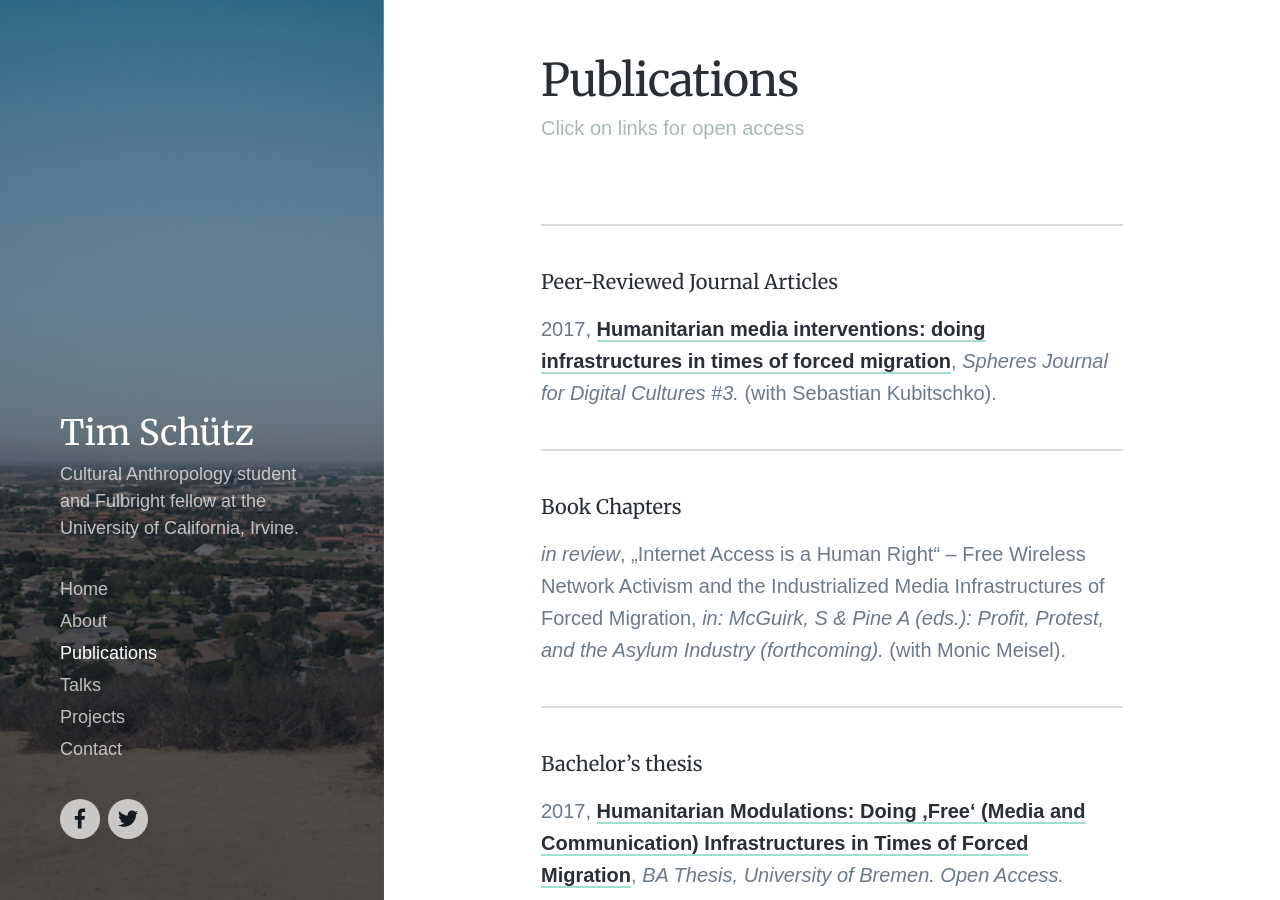
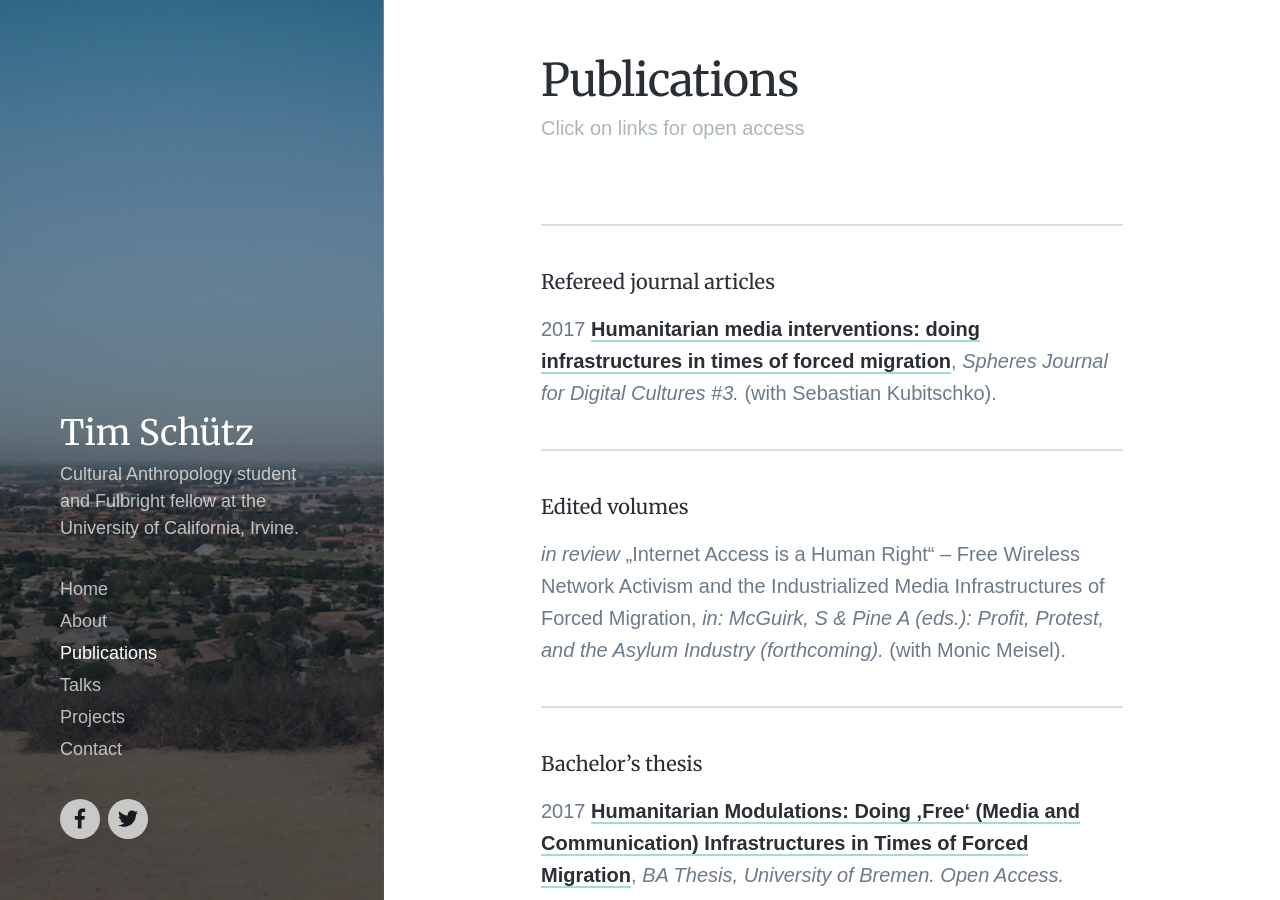
Before and after one commit to Tschuetzuci/tschuetzuci.github.io, a Jekyll site: the page built from _pages/publications.md, in a window 1280 px wide and 900 px high. Built offline with Jekyll 4.4.1, drawn with Linux system fonts in a browser that asks for light colours; nearby versions of some CDN libraries; some web fonts are replaced; some of the changed text lies outside the part shown.

Commit message:
Update publications.md

```diff
--- a/_pages/publications.md
+++ b/_pages/publications.md
@@ -7,25 +7,25 @@
 
 ---
 
-##### Peer-Reviewed Journal Articles
+##### Refereed journal articles
 
-2017, [Humanitarian media interventions: doing infrastructures in times of forced migration](http://spheres-journal.org/humanitarian-media-intervention-infrastructuring-in-times-of-forced-migration/), _Spheres Journal for Digital Cultures #3._ (with Sebastian Kubitschko).
+2017 [Humanitarian media interventions: doing infrastructures in times of forced migration](http://spheres-journal.org/humanitarian-media-intervention-infrastructuring-in-times-of-forced-migration/), _Spheres Journal for Digital Cultures #3._ (with Sebastian Kubitschko).
 
 ---
 
 
-##### Book Chapters
+##### Edited volumes
 
-_in review_, „Internet Access is a Human Right“ – Free Wireless Network Activism and the Industrialized Media Infrastructures of Forced Migration, _in: McGuirk, S & Pine A (eds.): Profit, Protest, and the Asylum Industry (forthcoming)._ (with Monic Meisel).
+_in review_ „Internet Access is a Human Right“ – Free Wireless Network Activism and the Industrialized Media Infrastructures of Forced Migration, _in: McGuirk, S & Pine A (eds.): Profit, Protest, and the Asylum Industry (forthcoming)._ (with Monic Meisel).
 
 ---
 
 ##### Bachelor's thesis
 
-2017, [Humanitarian Modulations: Doing ‚Free‘ (Media and Communication) Infrastructures in Times of Forced Migration](http://nbn-resolving.de/urn:nbn:de:gbv:46-00106066-16), _BA Thesis, University of Bremen. Open Access._
+2017 [Humanitarian Modulations: Doing ‚Free‘ (Media and Communication) Infrastructures in Times of Forced Migration](http://nbn-resolving.de/urn:nbn:de:gbv:46-00106066-16), _BA Thesis, University of Bremen. Open Access._
 
 ---
 
-##### Other Writing
+##### Other
 
-_in press_, Country Report Germany. From the shelter to the classroom: Two Case Studies Of Civic Participation Through Freifunk Berlin, _Global Information Society Watch Yearbook_, (with Monic Meisel).
+_in press_ Country Report Germany. From the shelter to the classroom: Two Case Studies Of Civic Participation Through Freifunk Berlin, _Global Information Society Watch Yearbook_, (with Monic Meisel).
```
